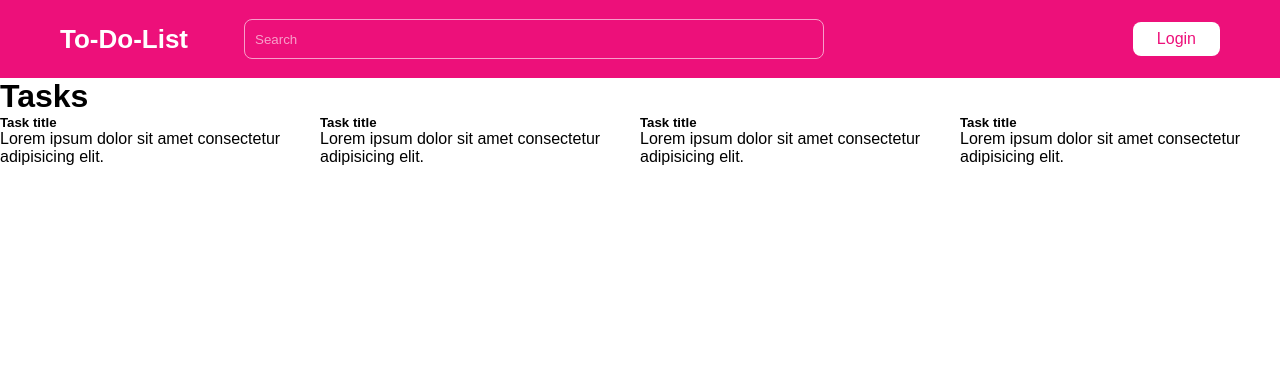
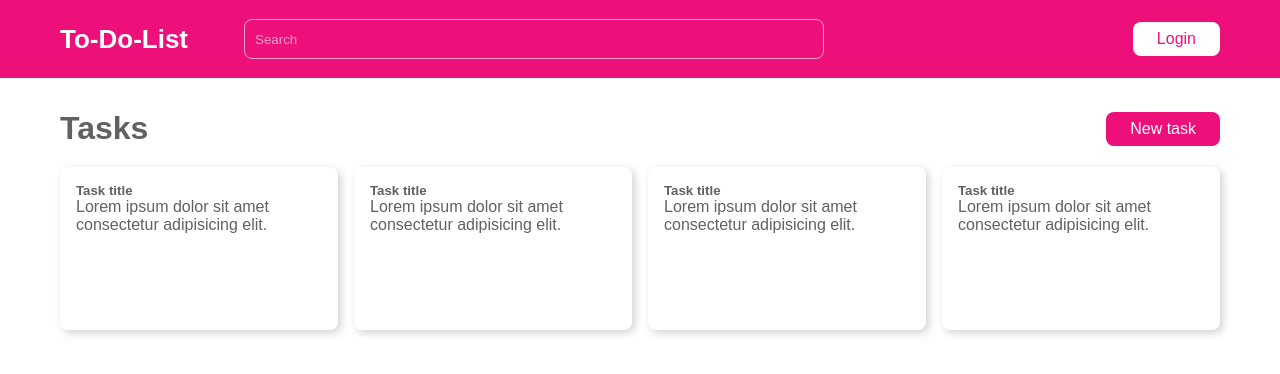
Before and after one commit to italod21/to-do-list, a plain HTML site: page index.html in a window 1280 px wide. Drawn offline with Linux system fonts and the light colour scheme.

Commit message:
feat: add task cards, new task button and hover effects

```diff
--- a/index.html
+++ b/index.html
@@ -14,7 +14,10 @@
         <a href="">Login</a>
     </header>
     <main>
-        <h1>Tasks</h1>
+        <div class="title">
+            <h1>Tasks</h1>
+            <a href="">New task</a>
+        </div>
         <div class="task">
             <div class="card">
                 <h5>Task title</h5>
--- a/style.css
+++ b/style.css
@@ -56,9 +56,41 @@ header a {
 main {
     display: flex;
     flex-direction: column;
+    padding: 32px 60px;
+    color: rgb(98, 97, 97);
+}
+
+main .title {
+    display: flex;
+    flex-direction: row;
+    justify-content: space-between;
+    align-items: center;
+}
+
+main .title a {
+    text-decoration: none;
+    background-color: #ed107a;
+    color: white;
+    padding: 8px 24px;
+    border-radius: 8px;
 }
 
 main .task {
     display: flex;
     flex-direction: row;
+    margin-top: 20px;
+    gap: 16px;
 }
+
+main .card {
+    border: 1px solid none;
+    padding: 16px;
+    box-shadow: 3px 3px 8px lightgray;
+    border-radius: 8px;
+    height: 163px;
+    transition: 500ms;
+}
+
+main .card:hover {
+    box-shadow: 3px 3px 8px #ed107a40;
+}
```
Also changed, not shown: 1 other file.
